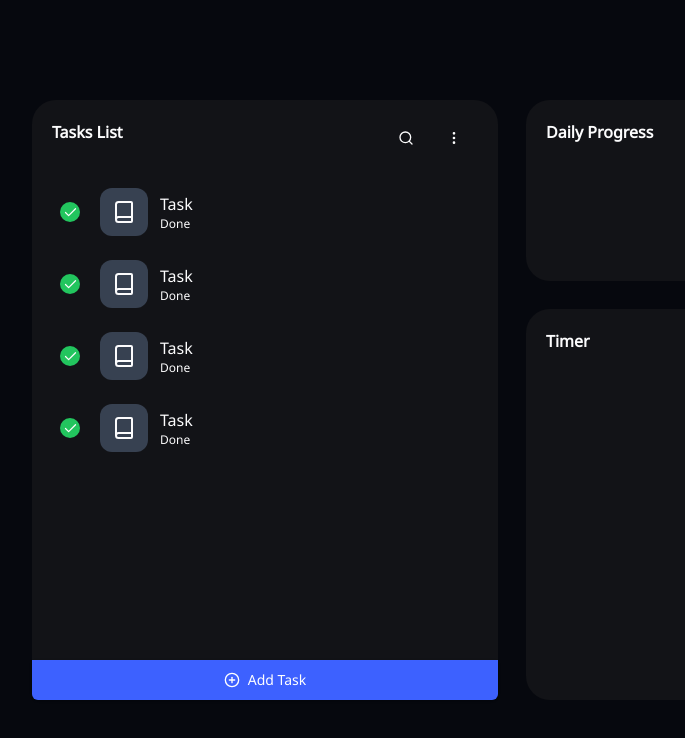
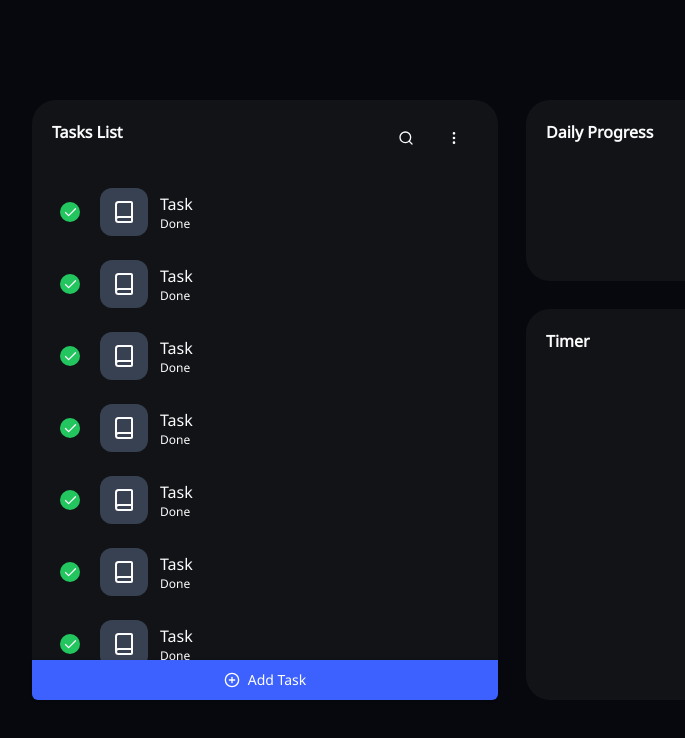
Before and after one commit to IbrahimKo95/time-slice, a Next.js app: page / in a window 1280 px wide. Shown: the top 738 px of the page, without its empty margins (128-813 px from the left). Built offline with nearby package versions, Linux system fonts and the light colour scheme.

Commit message:
fix: Task List size problem

```diff
--- a/app/page.tsx
+++ b/app/page.tsx
@@ -1,12 +1,12 @@
-import {BookIcon, CheckIcon, CirclePlus, EllipsisVertical, SearchIcon} from "lucide-react";
+import {CirclePlus, EllipsisVertical, SearchIcon} from "lucide-react";
 import {Button} from "@/components/ui/button";
 import TaskCard from "@/app/components/TaskCard";
 
 export default function Home() {
   return (
-      <div className="flex justify-center items-center w-full h-full">
-          <div className="grid grid-cols-4 w-3/4 h-3/4 gap-x-7">
-              <div className="col-span-2 w-full bg-secondary h-full/4 rounded-3xl flex justify-between flex-col">
+      <div className="flex justify-center items-center w-full h-screen">
+          <div className="grid grid-cols-4 w-3/4 max-h-[75vh] gap-x-7">
+              <div className="col-span-2 w-full bg-secondary max-h-[75vh] rounded-3xl flex justify-between flex-col">
                   <div className="flex justify-between p-5">
                       <h2 className="font-semibold">Tasks List</h2>
                       <div className="flex">
@@ -14,11 +14,18 @@ export default function Home() {
                           <Button variant="ghost" className=""><EllipsisVertical size={25}/></Button>
                       </div>
                   </div>
-                  <div className="overflow-y-scroll h-full px-5 flex-1 gap-y-5">
+                  <div className="overflow-y-scroll px-5 flex-1">
                       <TaskCard/>
                       <TaskCard/>
                       <TaskCard/>
                       <TaskCard/>
+                      <TaskCard/>
+                      <TaskCard/>
+                      <TaskCard/>
+                      <TaskCard/>
+                      <TaskCard/>
+                      <TaskCard/>
+
                   </div>
                   <div className="">
                       <Button className="w-full rounded-t-none py-5"><CirclePlus size={30}/> Add Task</Button>
```
